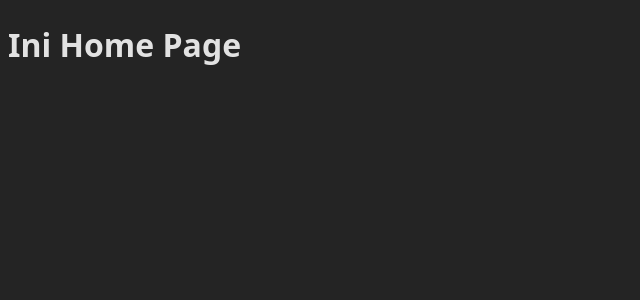
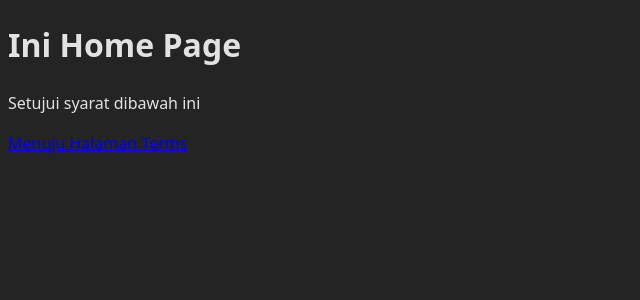
Before and after one commit to Nurzamann/belajar-react, a React (Vite) app in the folder react-basics-voidfnc/: page / in a window 1280 px wide. Shown: the top 300 px of the page, without its empty margins (0-640 px from the left). Built offline with nearby package versions, Linux system fonts and the light colour scheme.

Commit message:
menambahkan link di home page

```diff
--- a/react-basics-voidfnc/src/pages/HomePages.tsx
+++ b/react-basics-voidfnc/src/pages/HomePages.tsx
@@ -1,9 +1,14 @@
+import { Link } from "react-router";
+
 const HomePages = () => {
-    return (
-        <div>
-            <h1>Ini Home Page</h1>
-        </div>
-    )
-}
+  return (
+    <div>
+      <h1>Ini Home Page</h1>
+      <p>Setujui syarat dibawah ini</p>
+      <Link to="/terms">Menuju Halaman Terms</Link>
+      {/* Hanya ganti di browser, gak request ke server lagi */}
+    </div>
+  );
+};
 
 export default HomePages;
```
